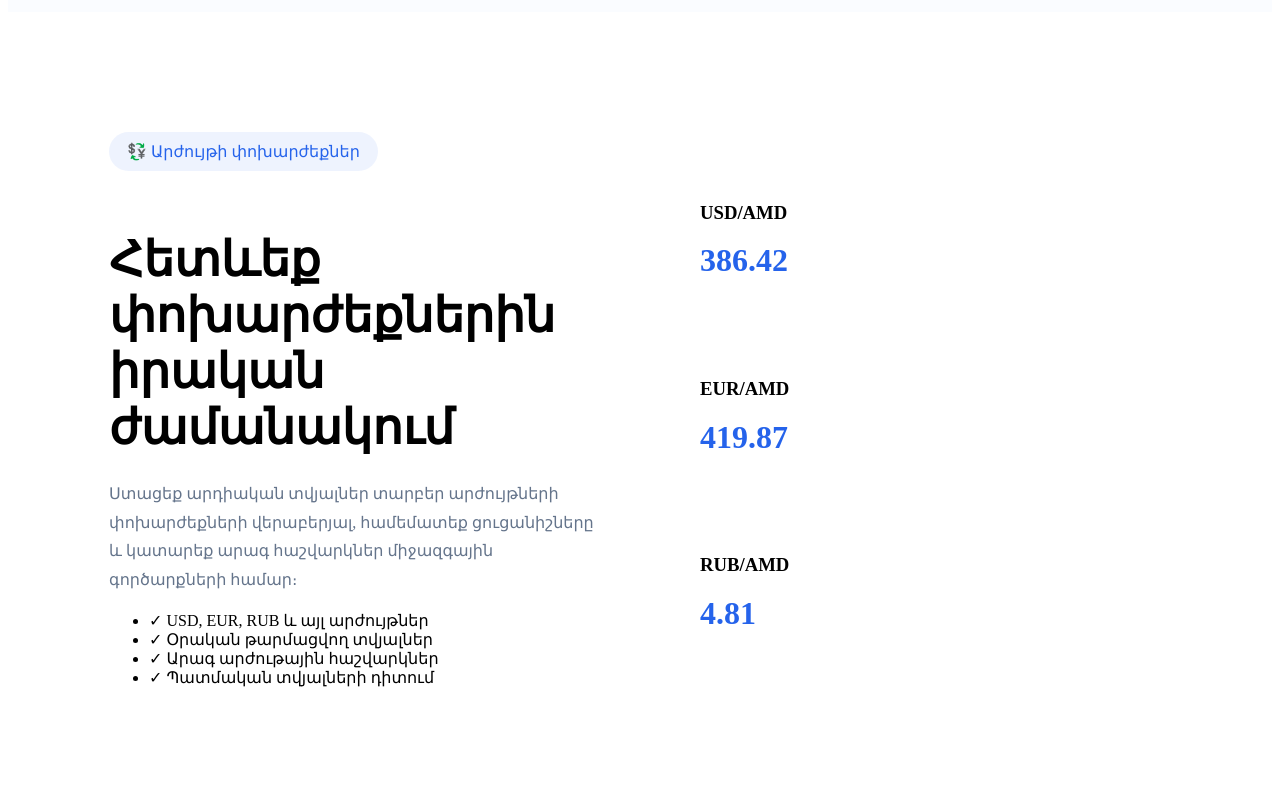
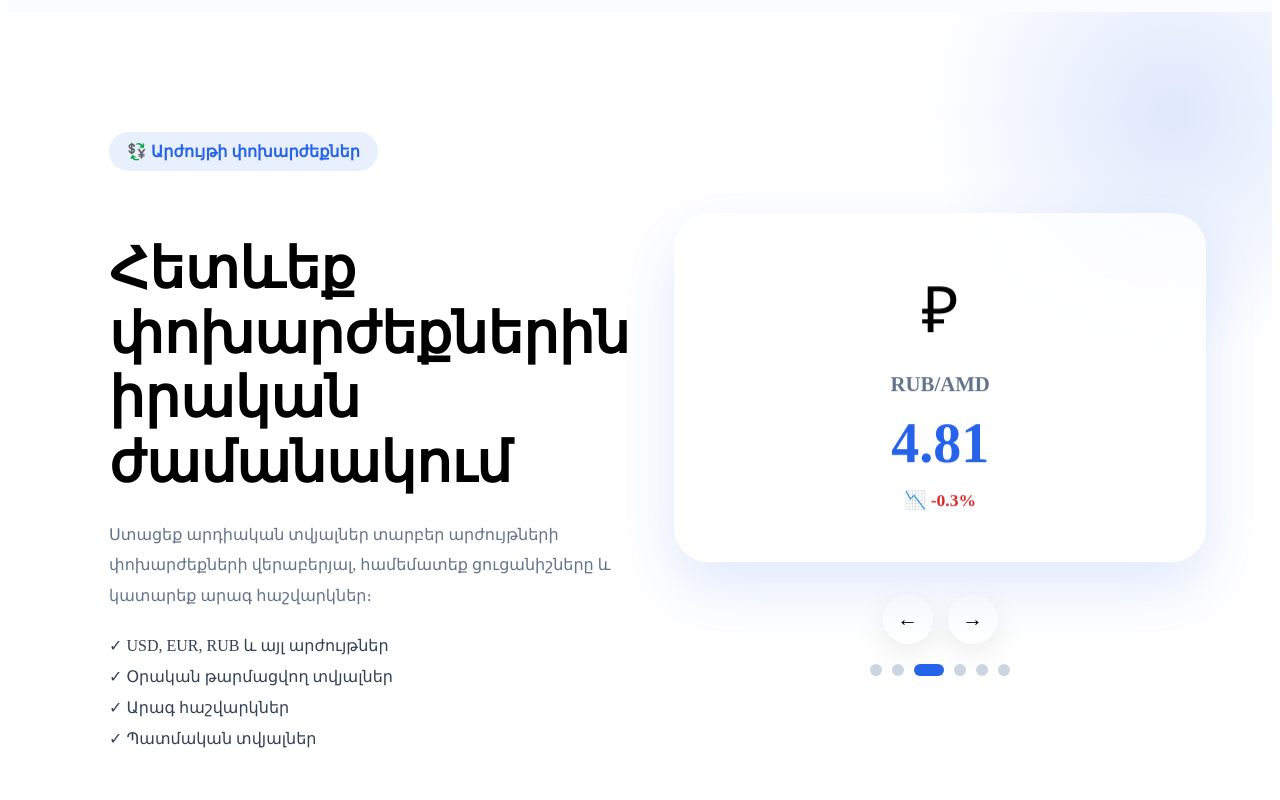
Before and after one commit to RuzannaAleksanyan/newTax.am, a React (Vite) app in the folder frontend/: page / in a window 1280 px wide. Shown: the part 2020-2820 px from the top of the page. Built offline with nearby package versions, Linux system fonts and the light colour scheme.

Commit message:
Exchange Section design

```diff
--- a/frontend/src/components/ExchangeSection/ExchangeSection.css
+++ b/frontend/src/components/ExchangeSection/ExchangeSection.css
@@ -1,11 +1,28 @@
 .exchange-section {
     padding: 120px 8%;
+    position: relative;
+    overflow: hidden;
+}
+
+.exchange-section::before {
+    content: "";
+    position: absolute;
+    width: 500px;
+    height: 500px;
+    right: -150px;
+    top: -150px;
+    background: radial-gradient(
+        circle,
+        rgba(37, 99, 235, 0.15),
+        transparent 70%
+    );
+    border-radius: 50%;
 }
 
 .exchange-content {
     display: grid;
     grid-template-columns: 1fr 1fr;
-    gap: 60px;
+    gap: 80px;
     align-items: center;
 }
 
@@ -13,37 +30,171 @@
     display: inline-block;
     padding: 10px 18px;
     border-radius: 999px;
-    background: rgba(37,99,235,.08);
+    background: rgba(37, 99, 235, 0.1);
     color: #2563eb;
+    font-weight: 600;
     margin-bottom: 20px;
 }
 
 .exchange-text h2 {
-    font-size: 3rem;
+    font-size: 3.5rem;
     font-weight: 800;
+    line-height: 1.15;
     margin-bottom: 25px;
 }
 
 .exchange-text p {
     color: #64748b;
-    line-height: 1.8;
+    line-height: 1.9;
+    margin-bottom: 25px;
 }
 
-.currency-box {
-    background: white;
-    padding: 30px;
-    border-radius: 24px;
+.exchange-text ul {
+    list-style: none;
+    padding: 0;
+}
+
+.exchange-text li {
+    margin-bottom: 12px;
+    color: #334155;
+    font-weight: 500;
+}
+
+.exchange-preview {
+    display: flex;
+    flex-direction: column;
+    align-items: center;
+}
+
+.currency-card {
+    width: 100%;
+    max-width: 430px;
+
+    padding: 50px;
+
+    text-align: center;
+
+    background: rgba(255, 255, 255, 0.75);
+
+    backdrop-filter: blur(25px);
+
+    border: 1px solid rgba(255, 255, 255, 0.6);
+
+    border-radius: 35px;
+
+    box-shadow:
+        0 25px 60px rgba(37, 99, 235, 0.15);
+
+    animation: floatCard 4s ease-in-out infinite;
+}
+
+.currency-icon {
+    font-size: 4rem;
     margin-bottom: 20px;
 }
 
-.currency-box span {
-    font-size: 2rem;
+.currency-card h3 {
+    color: #64748b;
+    font-size: 1.3rem;
+    margin-bottom: 15px;
+}
+
+.currency-rate {
+    font-size: 3.5rem;
+    font-weight: 800;
     color: #2563eb;
+}
+
+.currency-trend {
+    margin-top: 15px;
+    font-size: 1.1rem;
     font-weight: 700;
 }
 
-@media(max-width:900px){
-    .exchange-content{
-        grid-template-columns:1fr;
+.currency-trend.positive {
+    color: #16a34a;
+}
+
+.currency-trend.negative {
+    color: #dc2626;
+}
+
+.slider-controls {
+    display: flex;
+    gap: 15px;
+    margin-top: 25px;
+}
+
+.slider-btn {
+    width: 50px;
+    height: 50px;
+
+    border: none;
+    border-radius: 50%;
+
+    background: white;
+
+    font-size: 1.3rem;
+    font-weight: bold;
+
+    cursor: pointer;
+
+    box-shadow: 0 10px 30px rgba(0, 0, 0, 0.08);
+
+    transition: 0.3s;
+}
+
+.slider-btn:hover {
+    transform: translateY(-3px);
+    box-shadow: 0 15px 35px rgba(37, 99, 235, 0.25);
+}
+
+.dots {
+    margin-top: 20px;
+    display: flex;
+    gap: 10px;
+}
+
+.dot {
+    width: 12px;
+    height: 12px;
+
+    border-radius: 50%;
+
+    background: #cbd5e1;
+
+    cursor: pointer;
+
+    transition: 0.3s;
+}
+
+.dot.active {
+    width: 30px;
+    border-radius: 999px;
+    background: #2563eb;
+}
+
+@keyframes floatCard {
+    0%,
+    100% {
+        transform: translateY(0);
+    }
+
+    50% {
+        transform: translateY(-12px);
     }
 }
+
+@media (max-width: 900px) {
+    .exchange-content {
+        grid-template-columns: 1fr;
+    }
+
+    .exchange-text h2 {
+        font-size: 2.5rem;
+    }
+
+    .currency-card {
+        padding: 35px;
+    }
+}
--- a/frontend/src/components/ExchangeSection/ExchangeSection.jsx
+++ b/frontend/src/components/ExchangeSection/ExchangeSection.jsx
@@ -1,59 +1,157 @@
+import { useState, useEffect } from "react";
 import "./ExchangeSection.css";
 
 export default function ExchangeSection() {
+    const currencies = [
+        {
+            pair: "USD/AMD",
+            rate: "386.42",
+            trend: "+0.8%",
+            icon: "💵",
+        },
+        {
+            pair: "EUR/AMD",
+            rate: "419.87",
+            trend: "+1.2%",
+            icon: "💶",
+        },
+        {
+            pair: "RUB/AMD",
+            rate: "4.81",
+            trend: "-0.3%",
+            icon: "₽",
+        },
+        {
+            pair: "GBP/AMD",
+            rate: "491.23",
+            trend: "+0.5%",
+            icon: "💷",
+        },
+        {
+            pair: "CHF/AMD",
+            rate: "437.65",
+            trend: "+0.2%",
+            icon: "🇨🇭",
+        },
+        {
+            pair: "CAD/AMD",
+            rate: "284.19",
+            trend: "+0.7%",
+            icon: "🇨🇦",
+        },
+    ];
+
+    const [current, setCurrent] = useState(0);
+
+    useEffect(() => {
+        const interval = setInterval(() => {
+            setCurrent((prev) =>
+                prev === currencies.length - 1 ? 0 : prev + 1
+            );
+        }, 3000);
+
+        return () => clearInterval(interval);
+    }, [currencies.length]);
+
+    const nextSlide = () => {
+        setCurrent((prev) =>
+            prev === currencies.length - 1 ? 0 : prev + 1
+        );
+    };
+
+    const prevSlide = () => {
+        setCurrent((prev) =>
+            prev === 0 ? currencies.length - 1 : prev - 1
+        );
+    };
+
     return (
         <section className="exchange-section">
-
             <div className="exchange-content">
-
                 <div className="exchange-text">
-
                     <span className="section-tag">
                         💱 Արժույթի փոխարժեքներ
                     </span>
 
                     <h2>
                         Հետևեք փոխարժեքներին
+                        <br />
                         իրական ժամանակում
                     </h2>
 
                     <p>
                         Ստացեք արդիական տվյալներ տարբեր արժույթների
                         փոխարժեքների վերաբերյալ, համեմատեք
-                        ցուցանիշները և կատարեք արագ հաշվարկներ
-                        միջազգային գործարքների համար։
+                        ցուցանիշները և կատարեք արագ հաշվարկներ։
                     </p>
 
                     <ul>
                         <li>✓ USD, EUR, RUB և այլ արժույթներ</li>
                         <li>✓ Օրական թարմացվող տվյալներ</li>
-                        <li>✓ Արագ արժութային հաշվարկներ</li>
-                        <li>✓ Պատմական տվյալների դիտում</li>
+                        <li>✓ Արագ հաշվարկներ</li>
+                        <li>✓ Պատմական տվյալներ</li>
                     </ul>
-
                 </div>
 
                 <div className="exchange-preview">
+                    <div className="currency-card">
+                        <div className="currency-icon">
+                            {currencies[current].icon}
+                        </div>
 
-                    <div className="currency-box">
-                        <h3>USD/AMD</h3>
-                        <span>386.42</span>
+                        <h3>
+                            {currencies[current].pair}
+                        </h3>
+
+                        <div className="currency-rate">
+                            {currencies[current].rate}
+                        </div>
+
+                        <div
+                            className={`currency-trend ${
+                                currencies[current].trend.includes("-")
+                                    ? "negative"
+                                    : "positive"
+                            }`}
+                        >
+                            {currencies[current].trend.includes("-")
+                                ? "📉"
+                                : "📈"}{" "}
+                            {currencies[current].trend}
+                        </div>
                     </div>
 
-                    <div className="currency-box">
-                        <h3>EUR/AMD</h3>
-                        <span>419.87</span>
+                    <div className="slider-controls">
+                        <button
+                            className="slider-btn"
+                            onClick={prevSlide}
+                        >
+                            ←
+                        </button>
+
+                        <button
+                            className="slider-btn"
+                            onClick={nextSlide}
+                        >
+                            →
+                        </button>
                     </div>
 
-                    <div className="currency-box">
-                        <h3>RUB/AMD</h3>
-                        <span>4.81</span>
+                    <div className="dots">
+                        {currencies.map((_, index) => (
+                            <span
+                                key={index}
+                                className={
+                                    current === index
+                                        ? "dot active"
+                                        : "dot"
+                                }
+                                onClick={() => setCurrent(index)}
+                            />
+                        ))}
                     </div>
-
                 </div>
-
             </div>
-
         </section>
     );
 }
```
